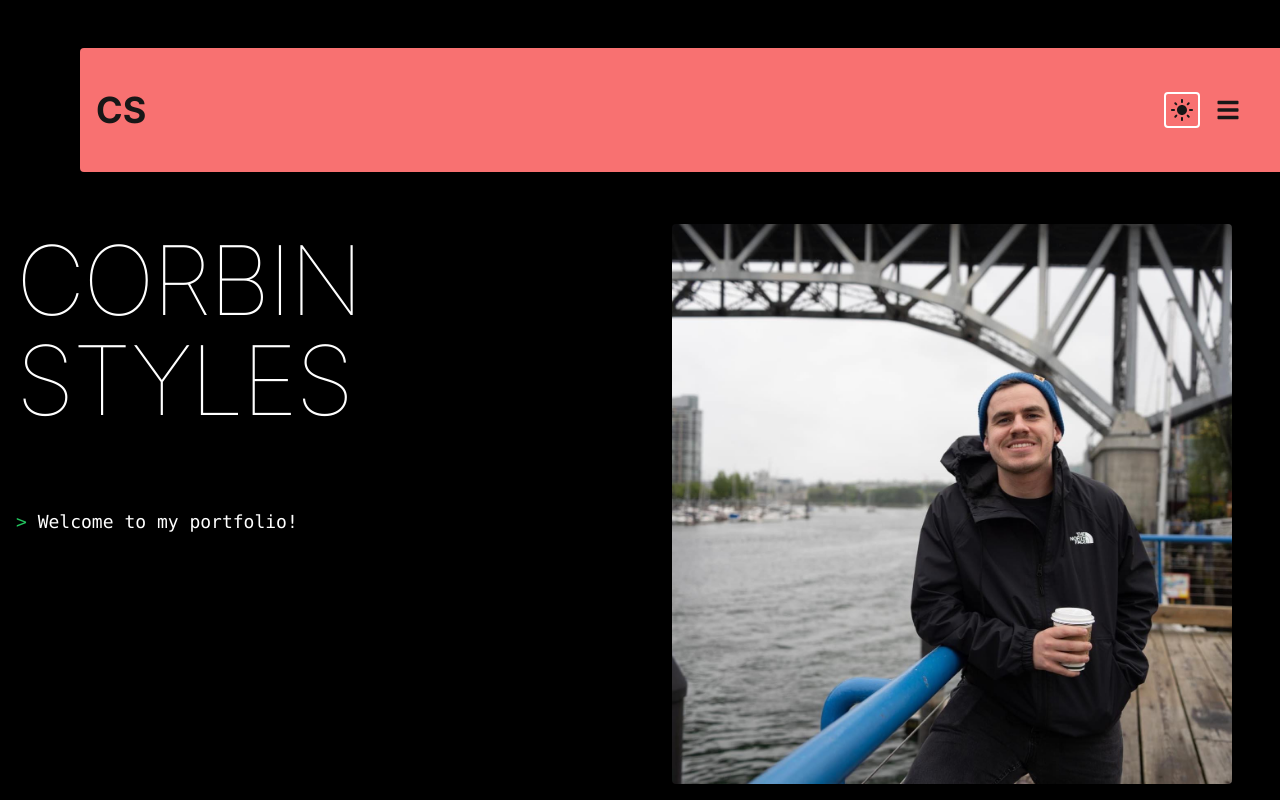
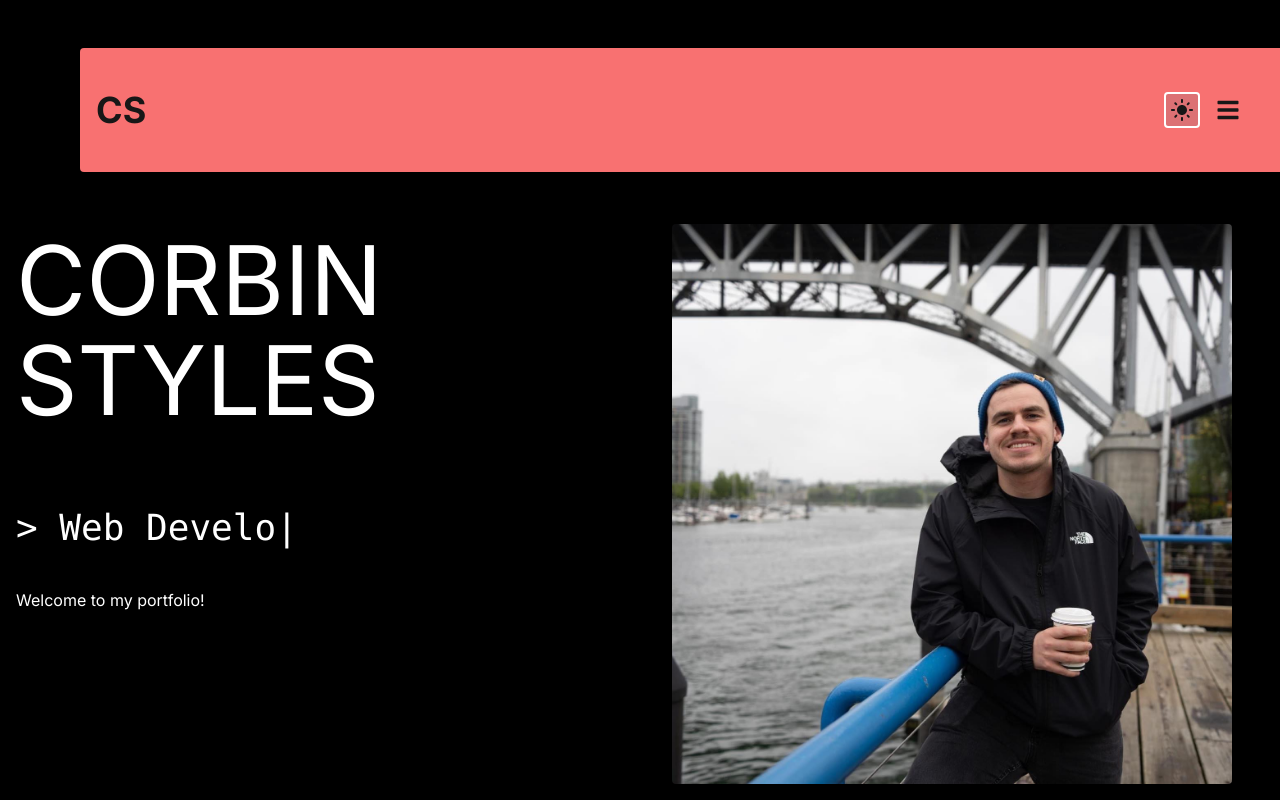
Before and after one commit to corbinjstyles/portfolio-corbin, a React (Vite) app: page / in a window 1280 px wide. Shown: the top 800 px of the page. Built offline with nearby package versions, Linux system fonts and the light colour scheme.

Commit message:
typing animation

```diff
--- a/src/components/About.jsx
+++ b/src/components/About.jsx
@@ -4,18 +4,7 @@ import { Element } from "react-scroll";
 import Technologies from "./Technologies";
 
 const About = ({ isDarkMode }) => {
-  const ABOUT_TEXT = `I am a software developer with about 3 years of hands-on experience.
-  I've worked with many people in the past both in school and in the marketplace and
-  have continued to learn more about the industry while networking with others.
-  Each project I've worked on has always taught me something new and continues to build more
-  and more excitement that revolves around it!\n
-
-  With 3 years of professional experience, I have worked with a variety of technologies,
-  including ReactJS, MySQL, Spring Boot, AngularTS, and MongoDB.
-  I started growing an interest with web development and software engineering when
-  I worked on a fresher project with HCLTech with a few co-workers. It gave me a hunger for technical work in hopes to providing cutting edge solutions that leverage business growth.\n
-  Outside of work, I enjoy running and going to the gym, being an avid and competitive gamer on every game I touch,
-  watching sports, and hanging with friends. I am always eager to learn new technologies and take on new challenges.`;
+  const ABOUT_TEXT = ``;
 
   return (
     <React.Fragment>
@@ -33,9 +22,22 @@ const About = ({ isDarkMode }) => {
               className="my-2 w-full lg:w-1/2 lg:p-4"
             >
               <div className="flex justify-center lg:justify-center">
-                <motion.p className={`my-2 text-md py-4 ${isDarkMode ? "text-white" : "text-black"}`} style={{  }}>
-                  {ABOUT_TEXT}
-                </motion.p>
+                <p className={`my-2 text-md py-4 ${isDarkMode ? "text-white" : "text-black"}`}>
+                  I am a software developer with about 3 years of hands-on experience.
+                  I've worked with many people in the past both in school and in the marketplace and
+                  have continued to learn more about the industry while networking with others.
+                  Each project I've worked on has always taught me something new and continues to build more
+                  and more excitement that revolves around it!
+                  <br/><br/>
+                  With 3 years of professional experience, I have worked with a variety of technologies,
+                  including ReactJS, MySQL, Spring Boot, AngularTS, and MongoDB.
+                  I started growing an interest with web development and software engineering when
+                  I worked on a fresher project with HCLTech with a few co-workers.
+                  It gave me a hunger for technical work in hopes to providing cutting edge solutions that leverage business growth.
+                  <br/><br/>
+                  Outside of work, I enjoy running and going to the gym, being an avid and competitive gamer on every game I touch,
+                  watching sports, and hanging with friends. I am always eager to learn new technologies and take on new challenges.
+                </p>
               </div>
             </motion.div>
             <motion.div
--- a/src/components/Contact.jsx
+++ b/src/components/Contact.jsx
@@ -184,7 +184,7 @@ const Contact = ({ isDarkMode }) => {
             duration: 1,
           }}
           animate={{ y: 0, opacity: 1 }}
-          className="py-9"
+          className="py-3"
         >
           <iframe
             width="100%"
--- a/src/components/Hero.jsx
+++ b/src/components/Hero.jsx
@@ -1,9 +1,42 @@
-import React from "react";
+import React, { useState, useEffect } from "react";
 import profilePic from "../assets/pfp.jpg";
 import { motion } from "framer-motion";
 
 const Hero = ({ isDarkMode }) => {
-  const HERO_CONTENT = ` `;
+  const HERO_CONTENT = `Welcome to my portfolio!`;
+  const typingText = ["Software Developer", "Web Developer", "Tech Enthusiast"];
+  const [currentText, setCurrentText] = useState("");
+  const [currentIndex, setCurrentIndex] = useState(0);
+  const [isDeleting, setIsDeleting] = useState(false);
+  const [loopNum, setLoopNum] = useState(0);
+  const [typingSpeed, setTypingSpeed] = useState(150);
+
+  useEffect(() => {
+    const handleTyping = () => {
+      const i = loopNum % typingText.length;
+      const fullText = typingText[i];
+
+      setCurrentText(
+        isDeleting
+          ? fullText.substring(0, currentText.length - 1)
+          : fullText.substring(0, currentText.length + 1)
+      );
+
+      setTypingSpeed(isDeleting ? 30 : 150);
+
+      if (!isDeleting && currentText === fullText) {
+        setTimeout(() => setIsDeleting(true), 1000);
+      } else if (isDeleting && currentText === "") {
+        setIsDeleting(false);
+        setLoopNum(loopNum + 1);
+        setCurrentIndex(currentIndex + 1);
+      }
+    };
+
+    const timer = setTimeout(handleTyping, typingSpeed);
+
+    return () => clearTimeout(timer);
+  }, [currentText, isDeleting, typingSpeed, loopNum, typingText, currentIndex]);
 
   return (
     <div className="border-b border-neutral-900 pb-4 lg:mb-35">
@@ -14,9 +47,8 @@ const Hero = ({ isDarkMode }) => {
               initial={{ x: -100, opacity: 0 }}
               animate={{ x: 0, opacity: 1 }}
               transition={{ duration: 0.5, delay: 0.5 }}
-              className={`pb-1 text-6xl font-thin tracking-tight lg:mt-10 lg:text-8xl ${
-                isDarkMode ? "text-white" : "text-black"
-              }`}
+              className={`pb-1 text-6xl lg:mt-10 lg:text-8xl ${isDarkMode ? "text-white" : "text-black"
+                }`}
             >
               CORBIN
             </motion.h1>
@@ -24,30 +56,30 @@ const Hero = ({ isDarkMode }) => {
               initial={{ x: -100, opacity: 0 }}
               animate={{ x: 0, opacity: 1 }}
               transition={{ duration: 0.5, delay: 1 }}
-              className={`pb-16 text-6xl font-thin tracking-tight flex lg:text-8xl ${
-                isDarkMode ? "text-white" : "text-black"
-              }`}
+              className={`pb-16 text-6xl flex lg:text-8xl ${isDarkMode ? "text-white" : "text-black"
+                }`}
             >
               STYLES
             </motion.h1>
+            <motion.div
+              initial={{ opacity: 0 }}
+              animate={{ opacity: 1 }}
+              transition={{ duration: 0.5, delay: 3.5 }}
+              className="text-4xl font-mono mt-4"
+            >
+              <span className={`${isDarkMode ? "text-white" : "text-black"}`}>
+                &gt; {currentText}
+                <span className="blinking-cursor">|</span>
+              </span>
+            </motion.div>
             <motion.p
               initial={{ y: 100, opacity: 0 }}
               animate={{ y: 0, opacity: 1 }}
-              transition={{ duration: 0.5, delay: 2.5 }}
-              className={`${isDarkMode ? "text-white" : "text-black"}`}
+              transition={{ duration: 0.5, delay: 1.5 }}
+              className={`mt-10 ${isDarkMode ? "text-white" : "text-black"}`}
             >
               {HERO_CONTENT}
             </motion.p>
-            <motion.div
-              initial={{ opacity: 0 }}
-              animate={{ opacity: 1 }}
-              transition={{ duration: 0.5, delay: 3 }}
-              className="mt-4 text-lg font-mono"
-            >
-              <span className={`${isDarkMode ? "text-white" : "text-black"}`}>
-                <span className="text-green-500">&gt;</span> Welcome to my portfolio!
-              </span>
-            </motion.div>
           </div>
         </div>
         <div className="w-full lg:w-1/2 lg:p-8">
--- a/src/components/Navbar.jsx
+++ b/src/components/Navbar.jsx
@@ -45,7 +45,7 @@ const Navbar = ({ toggleSidebar, sidebarOpen, toggleTheme, isDarkMode }) => {
         <div className="m-10 flex items-center justify-center gap-4 text-2xl">
           <button
             onClick={toggleTheme}
-            className={`border-2 p-1 hover:bg-gray-500 hover:bg-opacity-20 rounded ${isDarkMode ? "border-white" : "border-black"
+            className={`border-2 p-1 rounded bg-gray-500 bg-opacity-20 ${isDarkMode ? "border-white hover:bg-white hover:bg-opacity-30" : "border-black hover:bg-black hover:bg-opacity-30"
               }`}
             data-tip="Toggle Theme"
           >
@@ -86,7 +86,7 @@ const Navbar = ({ toggleSidebar, sidebarOpen, toggleTheme, isDarkMode }) => {
                 style={{ transformOrigin: "left center" }}
               >
                 <button
-                  className="my-4 text-2xl text-center w-full"
+                  className="my-4 font-bold text-2xl text-center w-full"
                   data-tip="About"
                 >
                   About
@@ -107,7 +107,7 @@ const Navbar = ({ toggleSidebar, sidebarOpen, toggleTheme, isDarkMode }) => {
                 style={{ transformOrigin: "left center" }}
               >
                 <button
-                  className="my-4 text-2xl text-center w-full"
+                  className="my-4 font-bold text-2xl text-center w-full"
                   data-tip="Experience"
                 >
                   Experience
@@ -128,7 +128,7 @@ const Navbar = ({ toggleSidebar, sidebarOpen, toggleTheme, isDarkMode }) => {
                 style={{ transformOrigin: "left center" }}
               >
                 <button
-                  className="my-4 text-2xl text-center w-full"
+                  className="my-4 font-bold text-2xl text-center w-full"
                   data-tip="Contact"
                 >
                   Contact
@@ -177,7 +177,7 @@ const Navbar = ({ toggleSidebar, sidebarOpen, toggleTheme, isDarkMode }) => {
           <div className="bg-red-400 mt-auto mb-14">
             <button
               onClick={toggleTheme}
-              className={`border-2 p-1 rounded hover:bg-gray-500 hover:bg-opacity-20 ${isDarkMode ? "border-white" : "border-black"
+              className={`border-2 p-1 rounded bg-gray-500 bg-opacity-20 ${isDarkMode ? "border-white hover:bg-white hover:bg-opacity-30" : "border-black hover:bg-black hover:bg-opacity-30"
                 }`}
               data-tip="Light/Dark Mode"
             >
```
